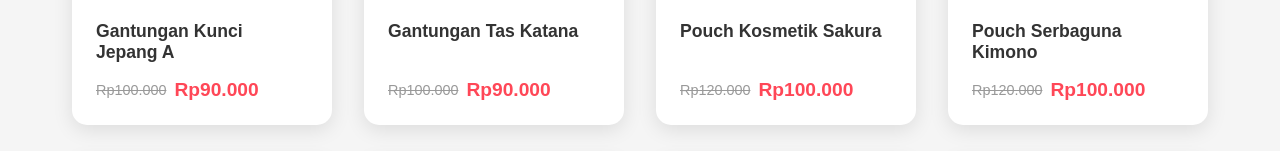
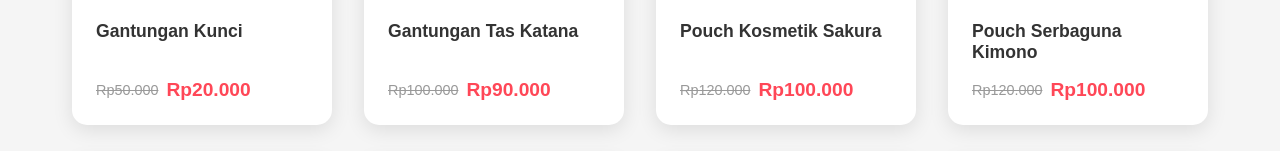
Before and after one commit to yusufhabs/Knit-Knack, a plain HTML site: page index.html in a window 1280 px wide. Both pictures are taken after a click on the link "Semua Produk". Shown: the part 575-726 px from the top of the page. Drawn offline with Linux system fonts and the light colour scheme.

Commit message:
Update index.html

```diff
--- a/index.html
+++ b/index.html
@@ -53,10 +53,10 @@
                         <img src="1.jpg" alt="Produk Gantungan 1">
                     </div>
                     <div class="product-info">
-                        <div class="product-title">Gantungan Kunci Jepang A</div>
+                        <div class="product-title">Gantungan Kunci</div>
                         <div class="product-price">
-                            <span class="original-price">Rp100.000</span>
-                            <span class="current-price">Rp90.000</span>
+                            <span class="original-price">Rp50.000</span>
+                            <span class="current-price">Rp20.000</span>
                         </div>
                     </div>
                 </div>
```
